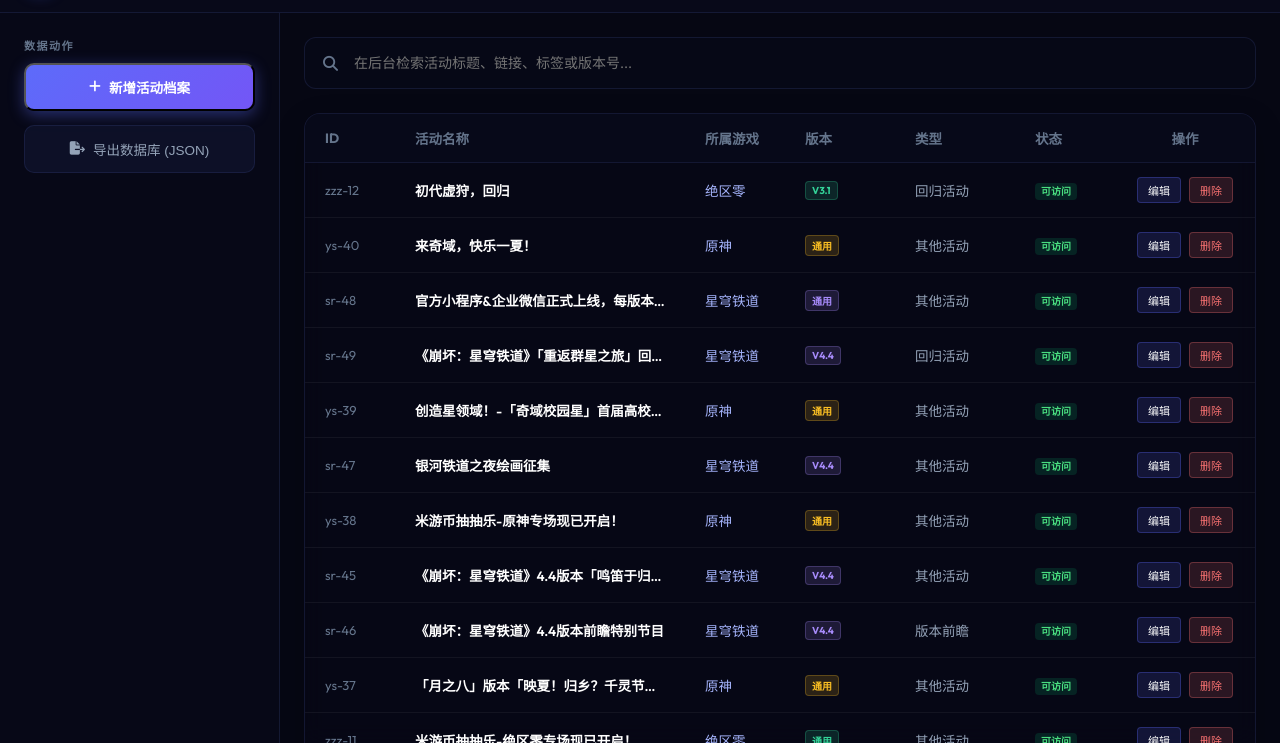
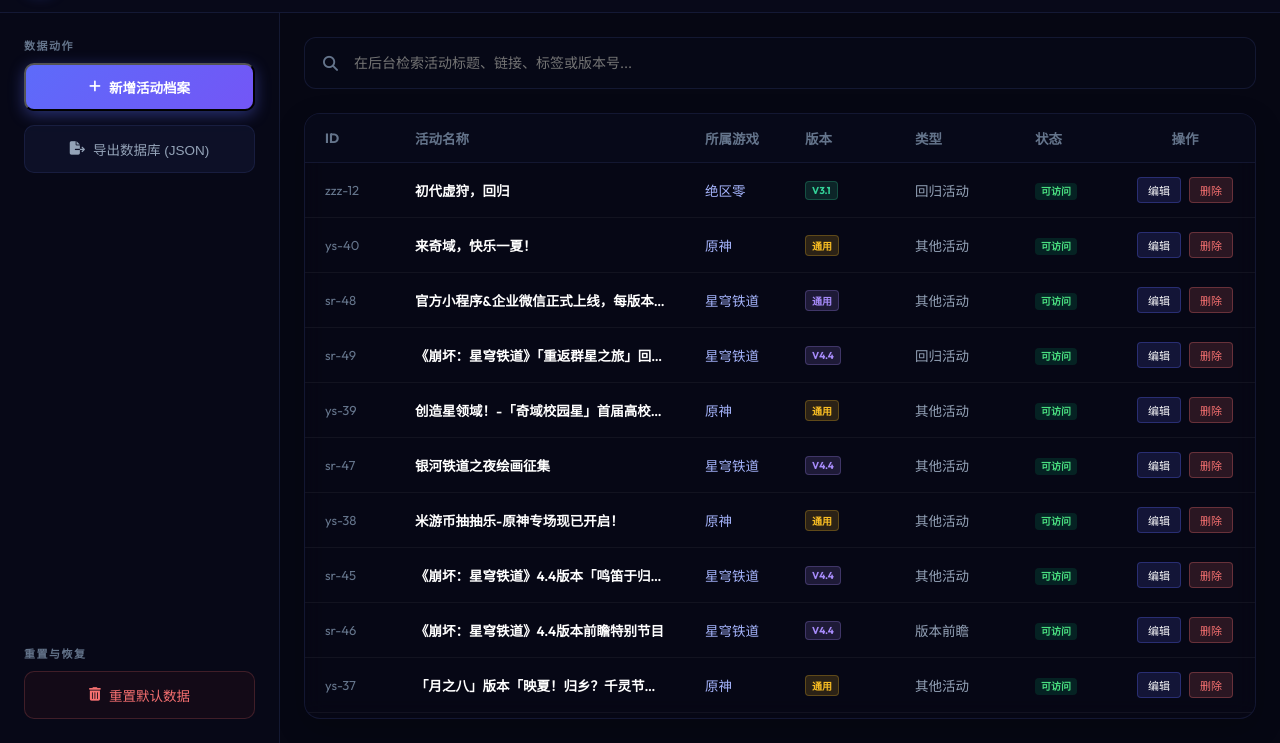
Before and after one commit to kuaichu/HoYoEventArchive, a website built with Vite: page admin.html in a window 1280 px wide. Shown: the part 57-800 px from the top of the page. Built offline with nearby package versions, Linux system fonts and the light colour scheme.

Commit message:
fix: restore admin event list scrolling

```diff
--- a/admin.html
+++ b/admin.html
@@ -10,7 +10,7 @@
     <meta name="robots" content="noindex, nofollow" />
   </head>
   <body>
-    <div id="admin-app" style="min-height: 100vh; display: flex; flex-direction: column; background: #060713;">
+    <div id="admin-app" style="height: 100vh; display: flex; flex-direction: column; background: #060713;">
       <!-- Header Section -->
       <header class="header-bar" style="position: static; height: 70px; display: flex; justify-content: space-between; align-items: center; padding: 0 24px; background: rgba(9, 11, 28, 0.8); border-bottom: 1px solid var(--border-color); backdrop-filter: blur(10px); flex-shrink: 0;">
         <div class="logo-section">
@@ -32,7 +32,7 @@
       </header>
 
       <!-- Main Layout -->
-      <div style="flex: 1; display: grid; grid-template-columns: 280px 1fr; overflow: hidden; height: calc(100vh - 70px);">
+      <div style="min-height: 0; flex: 1; display: grid; grid-template-columns: 280px 1fr; overflow: hidden; height: calc(100vh - 70px);">
         <!-- Sidebar controls -->
         <aside style="background: rgba(9, 11, 28, 0.6); border-right: 1px solid var(--border-color); padding: 24px; display: flex; flex-direction: column; gap: 24px; overflow-y: auto; backdrop-filter: blur(10px);">
           <div style="display: flex; flex-direction: column; gap: 10px;">
@@ -54,7 +54,7 @@
         </aside>
 
         <!-- Main Content Area -->
-        <main style="padding: 24px; overflow-y: auto; display: flex; flex-direction: column; gap: 24px; background: #060713;">
+        <main style="min-height: 0; padding: 24px; overflow-y: auto; display: flex; flex-direction: column; gap: 24px; background: #060713;">
           <!-- Add/Edit Form (hidden by default) -->
           <div id="adminFormContainer" class="hidden" style="background: rgba(16, 19, 44, 0.85); border: 1.5px solid var(--primary); padding: 24px; border-radius: 16px; display: flex; flex-direction: column; gap: 18px; box-shadow: 0 0 30px var(--primary-glow); backdrop-filter: blur(10px);">
             <h3 id="formTitle" style="font-size: 16px; font-weight: 700; color: var(--text-accent); border-left: 3px solid var(--primary); padding-left: 10px;">新增活动档案</h3>
@@ -139,7 +139,7 @@
           </div>
 
           <!-- Table Container -->
-          <div style="flex: 1; border: 1px solid var(--border-color); border-radius: 16px; overflow: hidden; background: rgba(9, 11, 28, 0.35); box-shadow: 0 10px 30px rgba(0, 0, 0, 0.2); backdrop-filter: blur(10px);">
+          <div style="min-height: 0; flex: 1; border: 1px solid var(--border-color); border-radius: 16px; overflow: hidden; background: rgba(9, 11, 28, 0.35); box-shadow: 0 10px 30px rgba(0, 0, 0, 0.2); backdrop-filter: blur(10px);">
             <div style="height: 100%; overflow-y: auto;">
               <table style="width: 100%; border-collapse: collapse; text-align: left; font-size: 13.5px; color: white;">
                 <thead>
```
